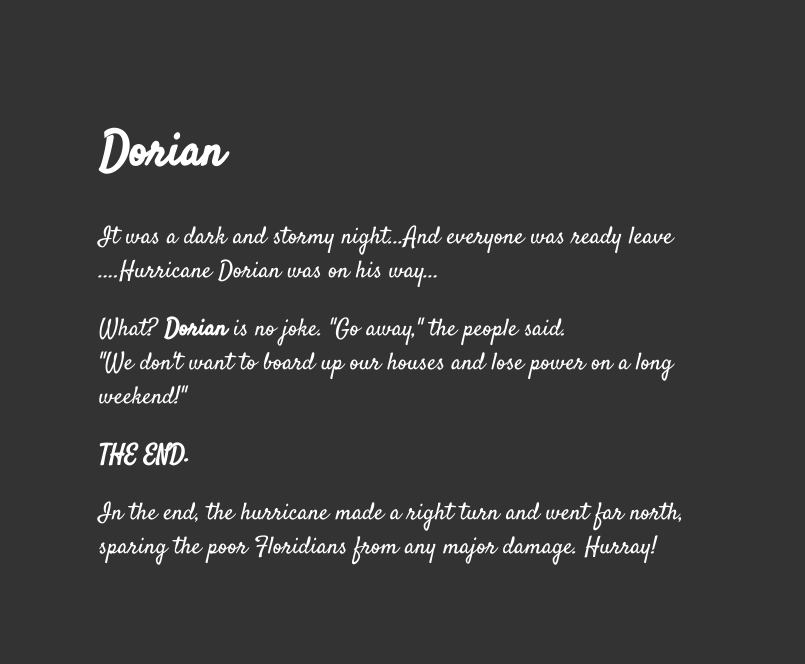
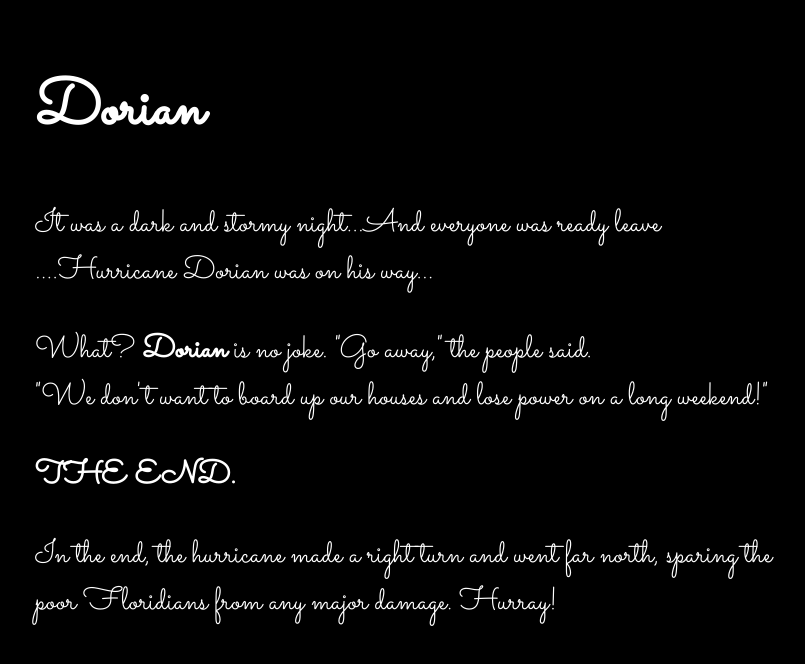
Before and after one commit to cmfournier/fireside-story, a plain HTML site: page index.html in a window 1280 px wide. Shown: the whole page, without its empty margins (221-1026 px from the left). Drawn offline with Linux system fonts and the light colour scheme.

Commit message:
made font changes

```diff
--- a/index.html
+++ b/index.html
@@ -1,7 +1,7 @@
 <html>
   <head>
     <link rel="stylesheet" type="text/css" href="style.css">
-    <link href="https://fonts.googleapis.com/css?family=Satisfy" rel="stylesheet">
+    <link href="https://fonts.googleapis.com/css?family=Sacramento" rel="stylesheet">
   </head>
   <body>
     <h1>Dorian</h1>
--- a/style.css
+++ b/style.css
@@ -1,8 +1,9 @@
-
 body {
   color: white;
-  background-color: #333;
-  font-size: 150%;
-  font-family: 'Satisfy', cursive;
-  margin: 5em 25%;
+  background-color: black;
+  font-family: 'Sacramento', cursive;
+  font-size: 32px;
+  margin-top: 5%;
+  margin-left: 20%;
+  margin-right: 20%;
 }
```
